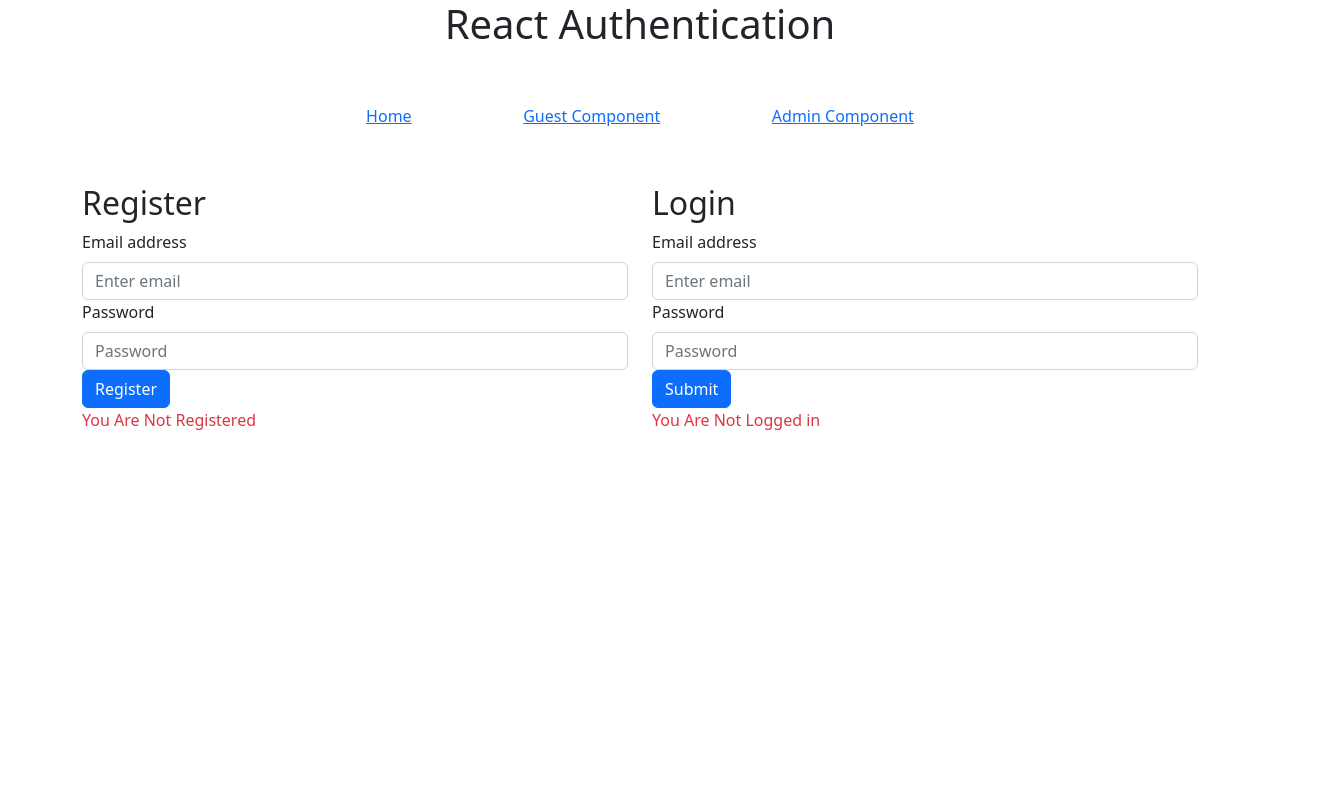
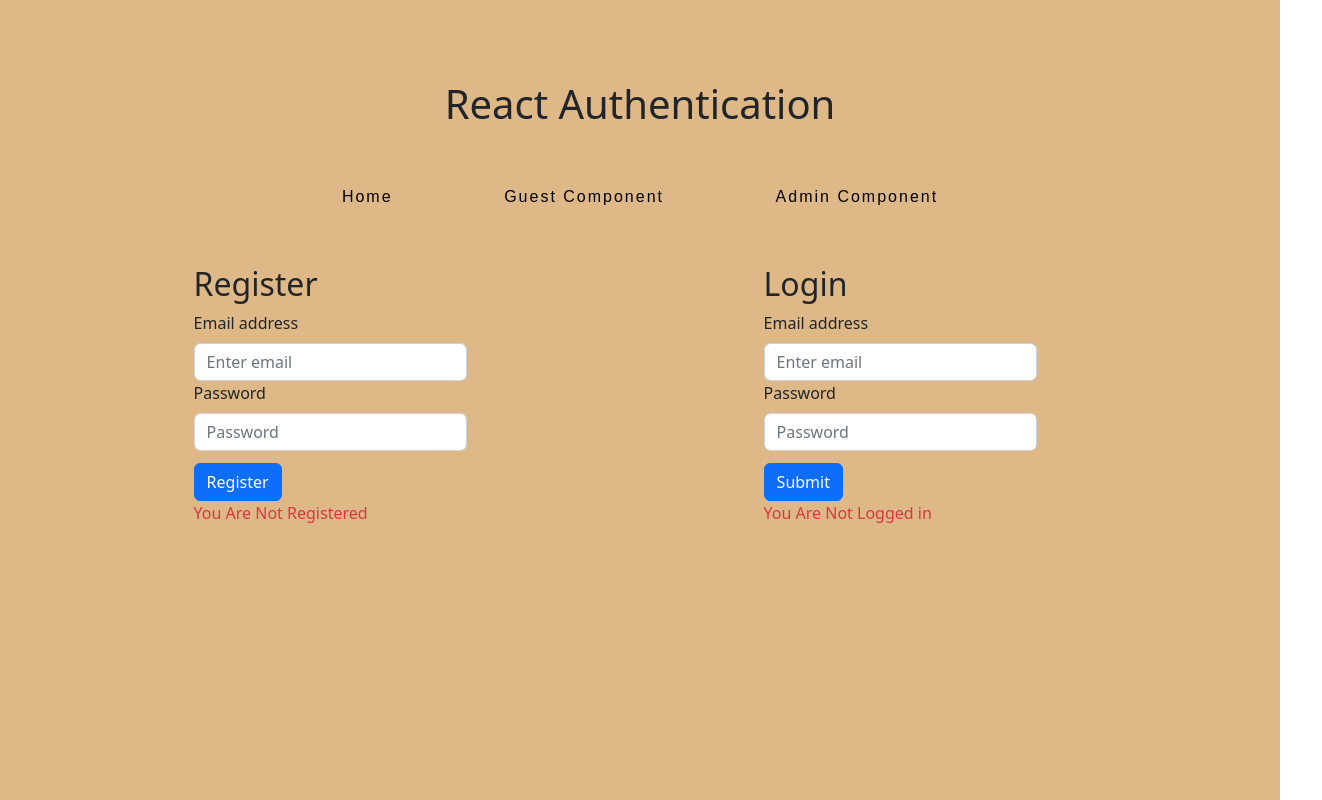
Before and after one commit to Neo-Project-Work/full-stack-auth-app-with-react, a React (Create React App) app in the folder react-auth/: page / in a window 1280 px wide. Shown: the top 800 px of the page, 1322 px wide, since content can reach past the window. Built offline with nearby package versions, Linux system fonts and the light colour scheme.

Commit message:
added some styling

```diff
--- a/react-auth/src/App.js
+++ b/react-auth/src/App.js
@@ -26,15 +26,9 @@
       <Routes>
         <Route path="/" element={<HomePage />} />
         <Route exact path="/guest" element={<GuestComponent />} />
-        {/* <Route
-          component={
-            <ProtectedRoutes path="/admin" element={<AdminComponent />} />
-          }
-        /> */}
         <Route element={ <ProtectedRoutes /> }>
           <Route element={ <AdminComponent /> } path="/admin" exact/>
         </Route>
-
       </Routes>
     </Container>
   );
--- a/react-auth/src/components/guest/guest.jsx
+++ b/react-auth/src/components/guest/guest.jsx
@@ -3,6 +3,7 @@
 
 export default function GuestComponent() {
     const [message, setMessage] = useState("");
+    // const [isPending, setIsPending] = useState(false);
 
   // useEffect automatically executes once the page is fully loaded
   useEffect(() => {
@@ -29,6 +30,7 @@
         <h1 className="text-center">Guest Site</h1>
 
         {/* displaying our message from our API call */}
+        {/* {isPending && <div className="loading-text">Loading...</div>} */}
         <h3 className="text-center text-danger">{message}</h3>
       </div>
     )
--- /dev/null
+++ b/react-auth/src/components/landing-page/home.css
@@ -0,0 +1,5 @@
+.landing-page {
+    width: auto;
+    position: relative;
+    left: 10%;
+}
--- a/react-auth/src/components/landing-page/home.jsx
+++ b/react-auth/src/components/landing-page/home.jsx
@@ -2,11 +2,12 @@
 import { Col, Row } from "react-bootstrap";
 import { LoginComponent} from "../login/login"
 import { RegisterComponent } from "../register/register"
+import "./home.css"
 
 
 export const  HomePage = () => {
     return (
-      <Row>
+      <Row className="landing-page">
         {/* Register */}
         <Col xs={12} sm={12} md={6} lg={6}>
           <RegisterComponent />
--- /dev/null
+++ b/react-auth/src/components/login/login.css
@@ -0,0 +1,6 @@
+.login-form {
+    width: 50%;
+}
+.login-button {
+    margin-top: 12px
+}
--- a/react-auth/src/components/login/login.jsx
+++ b/react-auth/src/components/login/login.jsx
@@ -2,6 +2,7 @@
 import { React, useState } from "react";
 import { Form, Button } from "react-bootstrap";
 import Cookies from "universal-cookie";
+import "./login.css"
 const cookies = new Cookies();
 
 export const LoginComponent = () => {
@@ -42,7 +43,7 @@
   return (
     <>
       <h2>Login</h2>
-      <Form onSubmit={(e) => handleSubmit(e)}>
+      <Form className="register-form" onSubmit={(e) => handleSubmit(e)}>
         {/* email */}
         <Form.Group controlId="formBasicEmail">
           <Form.Label>Email address</Form.Label>
@@ -68,7 +69,10 @@
         </Form.Group>
 
         {/* submit button */}
-        <Button variant="primary" type="submit">
+        <Button
+        className="login-button"
+        variant="primary"
+        type="submit">
           Submit
         </Button>
         {/* display success message */}
--- /dev/null
+++ b/react-auth/src/components/register/register.css
@@ -0,0 +1,6 @@
+.register-form {
+    width: 50%;
+}
+.register-button {
+    margin-top: 12px;
+}
--- a/react-auth/src/components/register/register.jsx
+++ b/react-auth/src/components/register/register.jsx
@@ -2,6 +2,7 @@
 import { Form, Button } from "react-bootstrap";
 import { useState } from "react";
 import axios from "axios";
+import "./register.css"
 
 export const RegisterComponent = () => {
   const [email, setEmail] = useState("");
@@ -33,7 +34,7 @@
   return (
     <>
       <h2>Register</h2>
-      <Form onSubmit={(e)=>handleSubmit(e)}>
+      <Form className="register-form" onSubmit={(e)=>handleSubmit(e)}>
         {/* email */}
         <Form.Group controlId="formBasicEmail">
           <Form.Label>Email address</Form.Label>
@@ -60,6 +61,7 @@
 
         {/* submit button */}
         <Button
+          className="register-button"
           variant="primary"
           type="submit"
           onClick={(e) => handleSubmit(e)}
--- a/react-auth/src/index.css
+++ b/react-auth/src/index.css
@@ -19,8 +19,21 @@
 
 #navigation a{
   margin-right: 10%;
+  text-decoration: none;
+  font-family: Arial, Helvetica, sans-serif;
+  letter-spacing: 2px;
+  color: black;
 }
 
 #navigation a:last-child{
   margin-right: 0;
 }
+
+.container {
+  padding: 80px;
+}
+#root {
+  background-color: burlywood;
+  width: auto;
+  height:900px
+}
```
